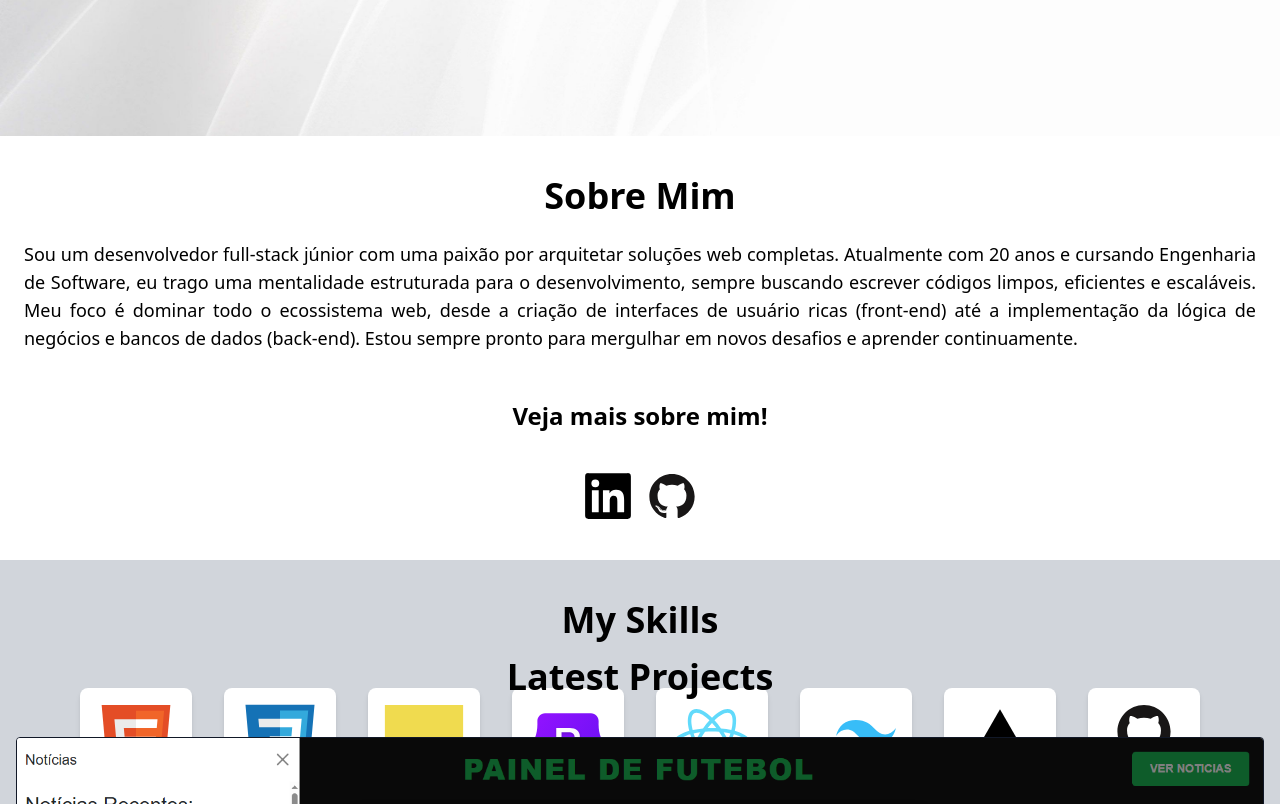
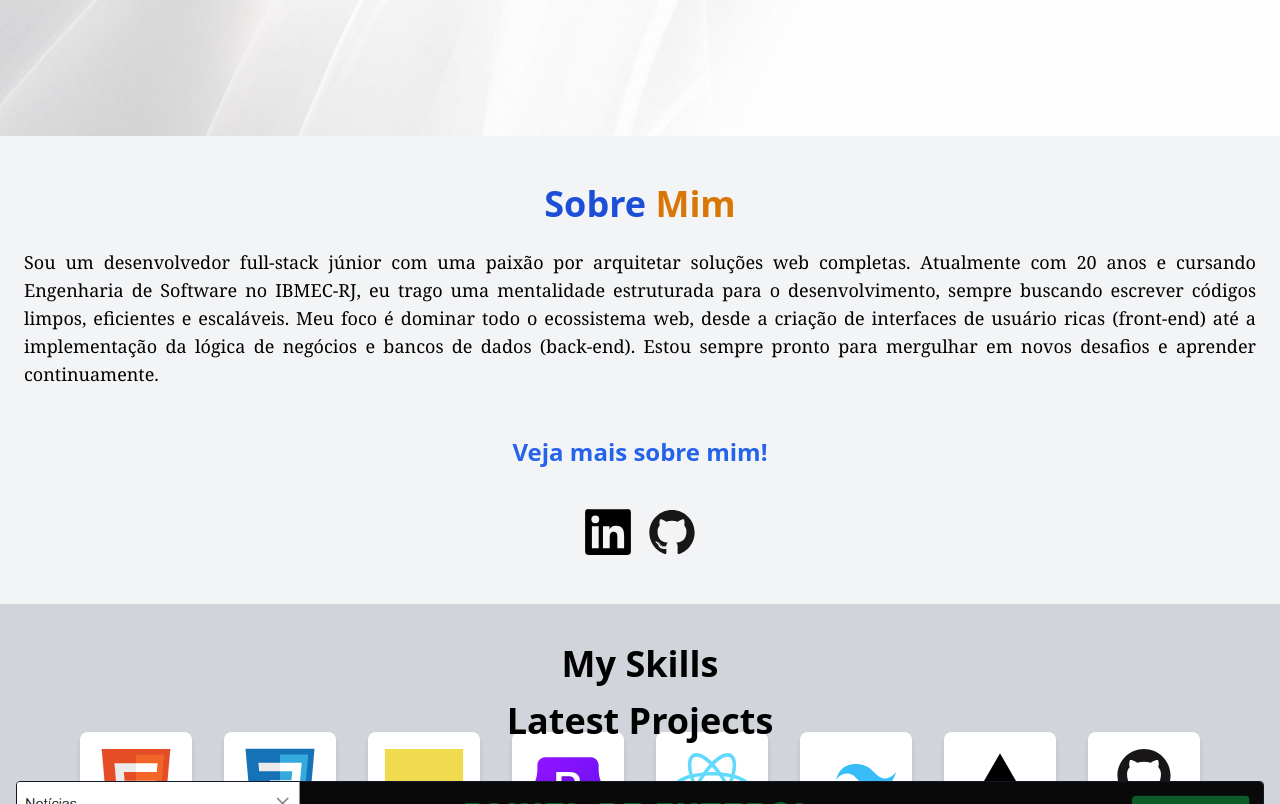
Before and after one commit to luiz-divino/meu-portfolio, a React (Create React App) app: page / in a window 1280 px wide. Shown: the part 720-1524 px from the top of the page. Built offline with nearby package versions, Linux system fonts and the light colour scheme.

Commit message:
ajustes de personalização em fontes

```diff
--- a/src/sections/About.js
+++ b/src/sections/About.js
@@ -5,22 +5,22 @@ import Github from "../assets/img/githubProfile.svg";
 function About() {
     return (
         <div id="about">
-            <section className="h-auto flex items-center justify-center flex-col gap-6 px-6 text-justify py-10">
-                <h2 className="text-4xl font-bold">Sobre Mim</h2>
-                <p className="text-lg">
-                    Sou um desenvolvedor full-stack júnior com uma paixão por arquitetar soluções web completas. Atualmente com 20 anos e cursando Engenharia de Software, eu trago uma mentalidade estruturada para o desenvolvimento, sempre buscando escrever códigos limpos, eficientes e escaláveis.
+            <section className="h-auto flex items-center justify-center flex-col gap-6 px-6 text-justify py-12 bg-gray-100">
+                <h2 className="text-4xl font-bold text-blue-700">Sobre <span className="text-yellow-600">Mim</span></h2>
+                <p className="text-lg font-serif">
+                    Sou um desenvolvedor full-stack júnior com uma paixão por arquitetar soluções web completas. Atualmente com 20 anos e cursando Engenharia de Software no IBMEC-RJ, eu trago uma mentalidade estruturada para o desenvolvimento, sempre buscando escrever códigos limpos, eficientes e escaláveis.
                     Meu foco é dominar todo o ecossistema web, desde a criação de interfaces de usuário ricas (front-end) até a implementação da lógica de negócios e bancos de dados (back-end). Estou sempre pronto para mergulhar em novos desafios e aprender continuamente.
                 </p>
 
                 <div className='flex items-center justify-center flex-col mt-6'>
-                    <h3 className="text-2xl font-bold">Veja mais sobre mim!</h3>
+                    <h3 className="text-2xl font-bold text-blue-600">Veja mais sobre mim!</h3>
 
                     <div className="flex items-center justify-center mt-4">
                         <a href="https://www.linkedin.com/in/luizsdivino/" target="_blank" rel="noopener noreferrer" className="inline-block mt-6 mr-4">
                             <img src={Linkedin} alt="LinkedIn" className="w-12 h-12 hover:opacity-75 transition-opacity" />
                         </a>
                         <a href="https://github.com/luiz-divino" target="_blank" rel="noopener noreferrer" className="inline-block mt-6">
-                            <img src={Github} alt="GitHub" className="w-12 h-12 hover:opacity-75 transition-opacity" />
+                            <img src={Github} alt="GitHub" className="w-12 h-12  rounded hover:opacity-75 transition-opacity" />
                         </a>
                     </div>
                 </div>
```
